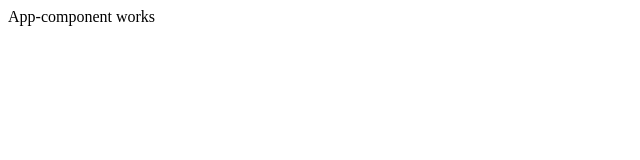
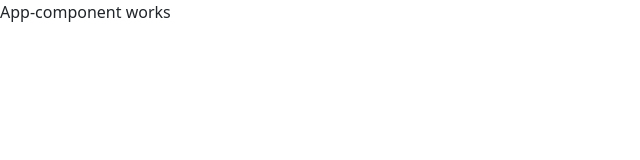
Before and after one commit to imarunkumar/warehousemanagement, an Angular app: page / in a window 1280 px wide. Shown: the top 160 px of the page, without its empty margins (0-640 px from the left). Built offline with nearby package versions, Linux system fonts and the light colour scheme.

Commit message:
bootstarp install commit

```diff
--- a/angular.json
+++ b/angular.json
@@ -24,9 +24,12 @@
               "src/assets"
             ],
             "styles": [
-              "src/styles.css"
+              "src/styles.css",
+              "../node_modules/bootstrap/dist/css/bootstrap.min.css"
             ],
-            "scripts": []
+            "scripts": [
+              "../node_modules/bootstrap/dist/js/bootstrap.min.js"
+            ]
           },
           "configurations": {
             "production": {
--- a/package.json
+++ b/package.json
@@ -19,6 +19,8 @@
     "@angular/platform-browser": "~9.1.4",
     "@angular/platform-browser-dynamic": "~9.1.4",
     "@angular/router": "~9.1.4",
+    "bootstrap": "^5.1.3",
+    "ngx-bootstrap": "^7.1.0",
     "rxjs": "~6.5.4",
     "tslib": "^1.10.0",
     "zone.js": "~0.10.2"
--- a/src/styles.css
+++ b/src/styles.css
@@ -1 +1,7 @@
 /* You can add global styles to this file, and also import other style files */
+@import "../node_modules/bootstrap/dist/css/bootstrap.min.css";
+body{
+    padding: 0;
+    box-sizing: border-box;
+    margin: 0;
+}
```
Also changed, not shown: 1 other file (tests, documents, lock files or other folders).
